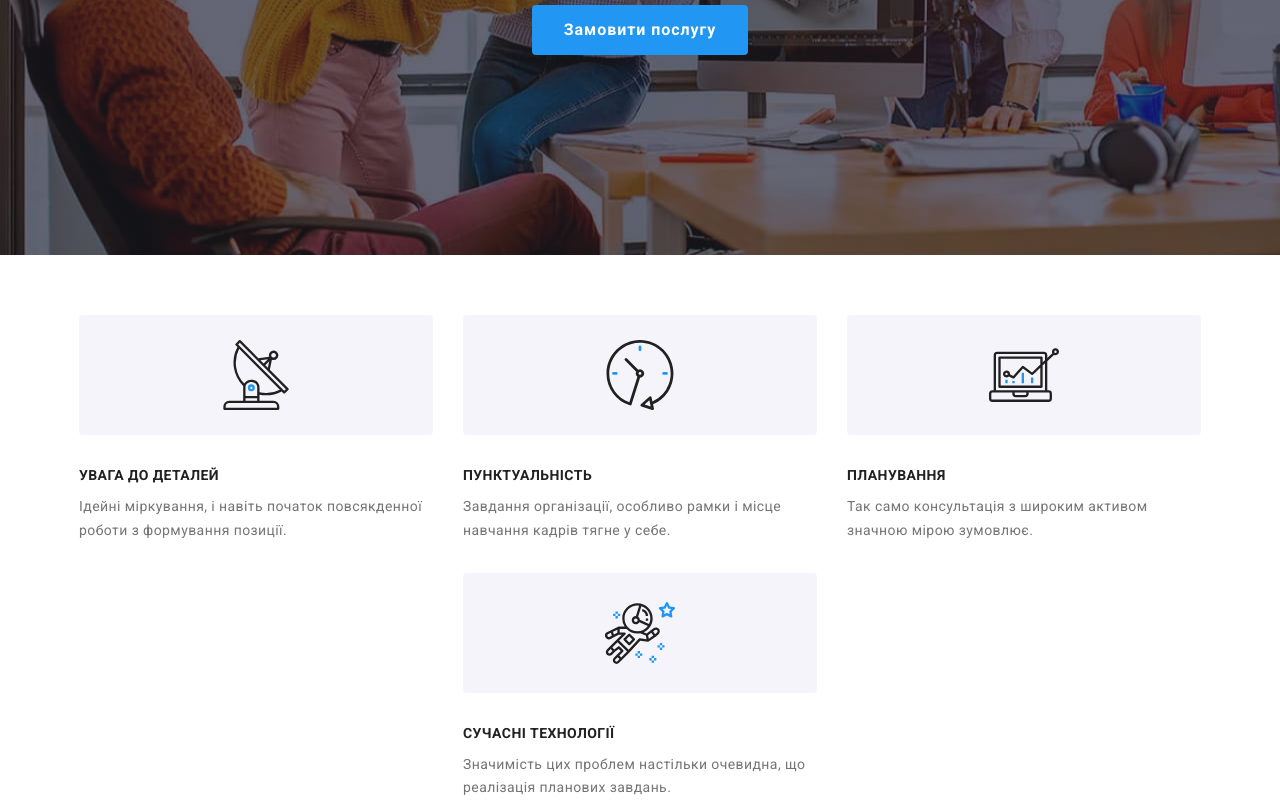
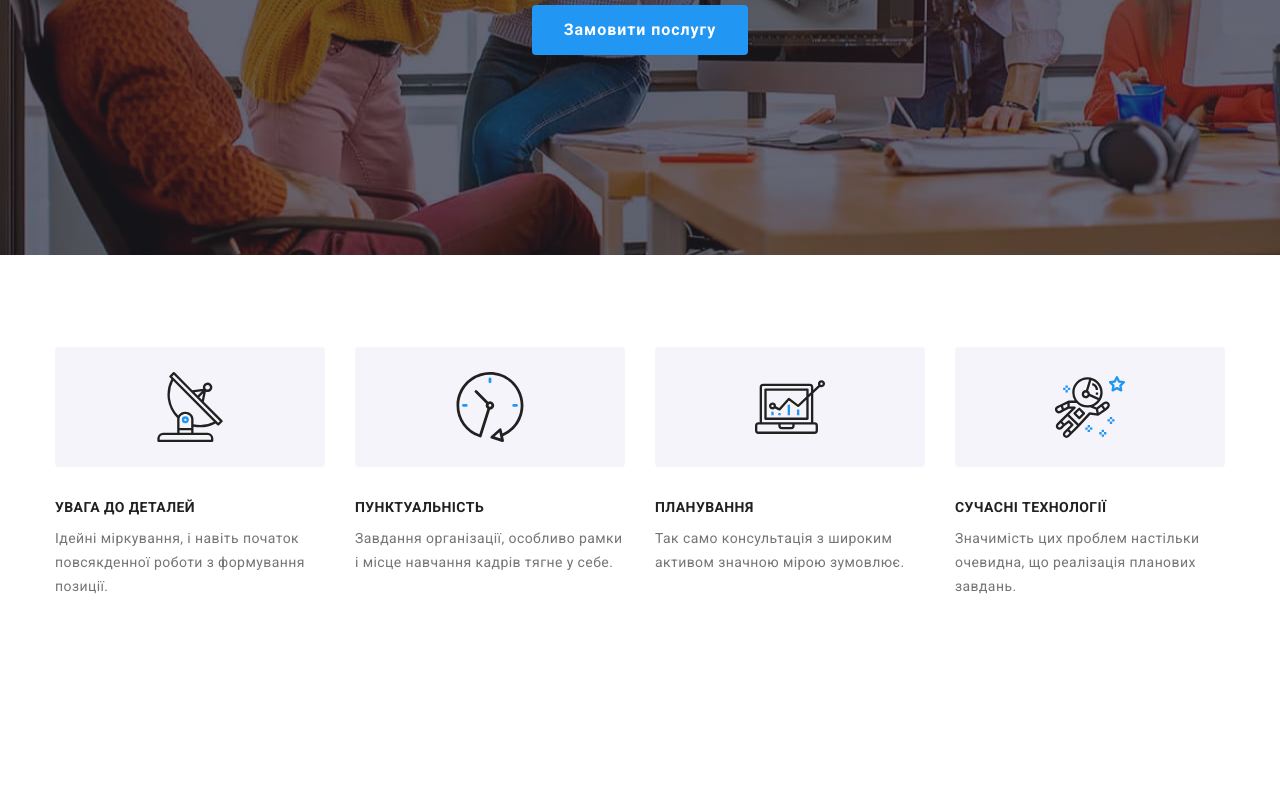
Before and after one commit to Pavlohsj/goit-markup-hw-08, a plain HTML site: page index.html in a window 1280 px wide. Shown: the part 426-1226 px from the top of the page. After the commit the page ends 1116 px from the top, so only its background shows below. Drawn offline with nearby package versions, Linux system fonts and the light colour scheme.

Commit message:
features desctop

```diff
--- a/sass/layout/_features.scss
+++ b/sass/layout/_features.scss
@@ -1,3 +1,8 @@
+.features-section {
+  padding-top: 60px;
+  padding-bottom: 60px;
+}
+
 .features-section__list {
   display: flex;
   flex-direction: column;
@@ -56,46 +61,26 @@
   }
 }
 
-@media screen and (min-width:1200px) {
-  // .features-section {
-//   padding-top: 92px;
-//   padding-bottom: 92px;
-// }
+@media screen and (min-width: 1200px) {
+  .features-section {
+    padding-top: 92px;
+    padding-bottom: 92px;
+  }
 
-// .features-section__container {
-//   display: flex;
-// }
+  .features-section__container {
+    display: flex;
+  }
 
-// .features-section__list {
-//   display: flex;
-//   gap: 30px;
-// }
+  .features-section__list {
+    align-items: flex-start;
+    flex-direction: row;
+    gap: 30px;
+  }
 
-// .features-section__item {
-//   max-width: 270px;
-// }
-// .features-section__icon {
-//   display: flex;
-//   align-items: center;
-//   justify-content: center;
-//   width: 270px;
-//   height: 120px;
-//   margin-bottom: 30px;
-//   background: var(--bg-color);
-//   border-radius: 4px;
-// }
-// .features-section__title {
-//   color: var(--main-black);
-//   text-transform: uppercase;
-//   font-weight: 700;
-//   font-size: 14px;
-//   line-height: 1.43;
-//   letter-spacing: 0.03em;
-//   margin-bottom: 10px;
-// }
-// .features-section__text {
-//   color: var(--grey-color);
-//   font-size: 14px;
-//   line-height: 1.71;
-//   letter-spacing: 0.03em;
-// }
+  .features-section__item {
+    max-width: 270px;
+  }
+  .features-section__icon {
+    width: 270px;
+  }
+}
--- a/sass/layout/_hero.scss
+++ b/sass/layout/_hero.scss
@@ -10,7 +10,6 @@
   margin-right: auto;
   padding-top: 118px;
   padding-bottom: 118px;
-  margin-bottom: 60px;
 }
 
 // @media (min-device-pixel-ratio: 2),
@@ -48,8 +47,6 @@
       ),
       url(../../images/hero-tablet@1x.jpg);
     max-width: 768px;
-    margin-left: auto;
-    margin-right: auto;
   }
 
   .main-title {
@@ -69,9 +66,6 @@
     padding-top: 200px;
     padding-bottom: 200px;
     background-repeat: no-repeat;
-    margin-left: auto;
-    margin-right: auto;
-    margin-bottom: 90;
     background-size: cover;
   }
 
```
Also changed, not shown: css/main.css, css/main.min.css, 2 other files.
